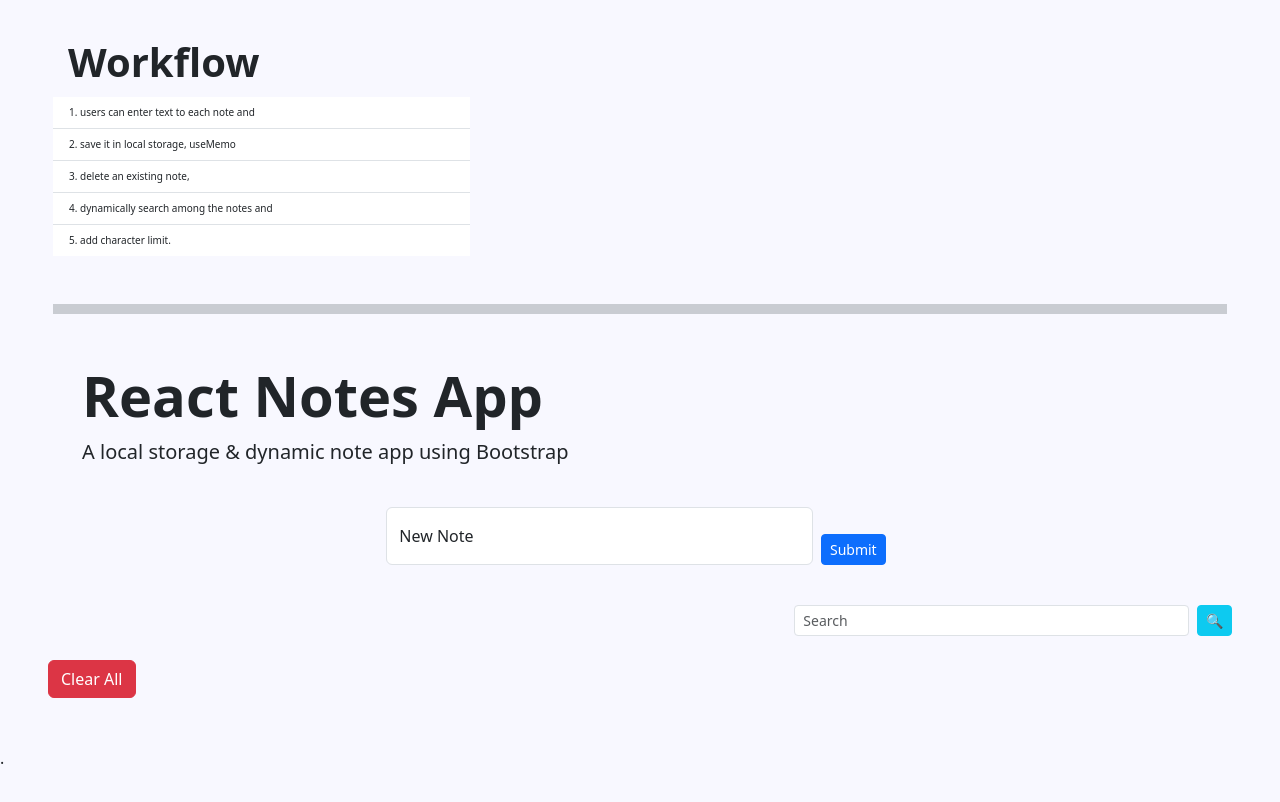
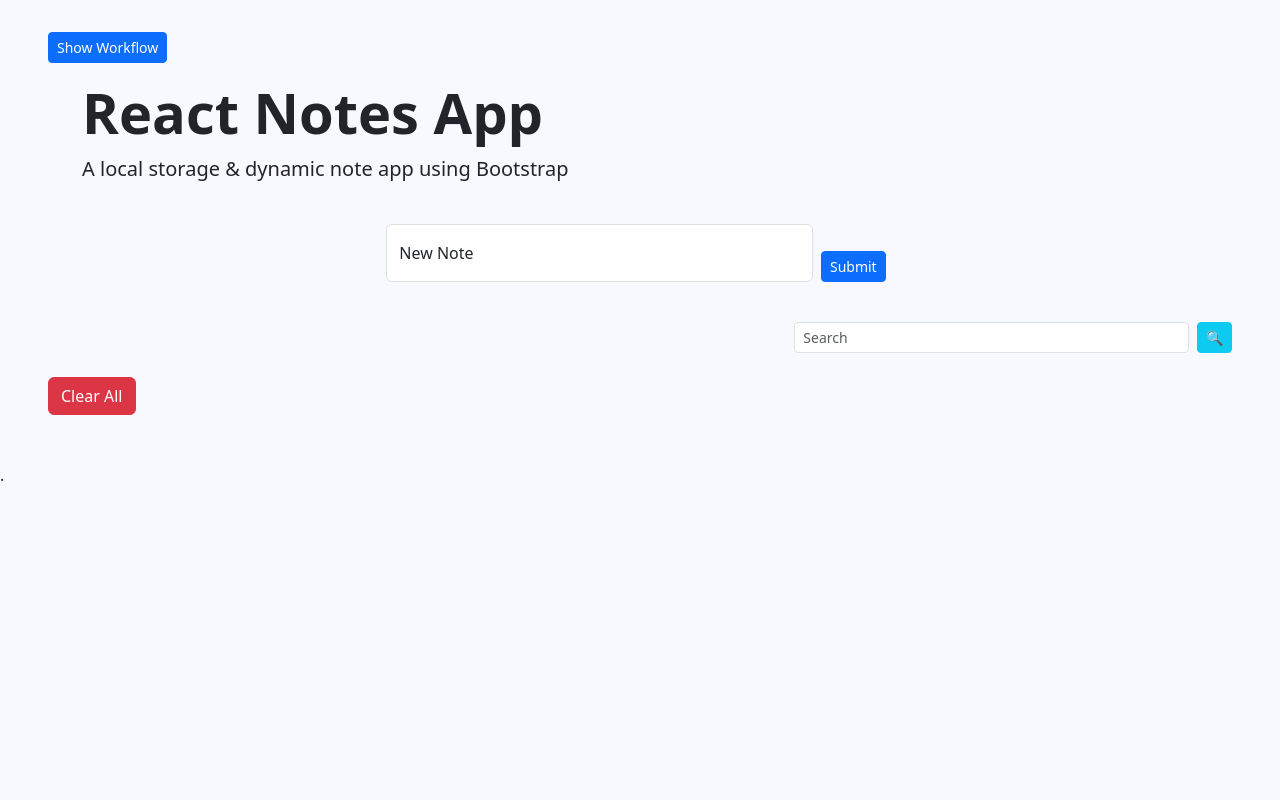
Before and after one commit to solahidris/Project17_T2_ReactNotesApp, a React (Create React App) app: page / in a window 1280 px wide. Shown: the top 802 px of the page. Built offline with nearby package versions, Linux system fonts and the light colour scheme; the HTML template or start-up script is replaced by a standard one.

Commit message:
added show / hide workflow button

```diff
--- a/src/App.js
+++ b/src/App.js
@@ -71,17 +71,6 @@ function App() {
   const [searchInput, setSearchInput] = useState("");
   const [filteredResults, setFilteredResults] = useState([]);
 
-  // const searchInputHandler = (event) => {
-  //   const searchData = event.target.value;
-  //   setSearchInput(searchData);
-  //   // console.log(searchInput)
-  //   const filteredResults = notesData.filter((item)=>{
-  //     item.toLowerCase().includes(searchData.toLowerCase())
-  //   });
-  //   setFilteredResults(filteredResults);
-  //   console.log(filteredResults, "filteredResults");
-  // };
-
   const searchInputHandler = (event) => {
     const searchData = event.target.value;
     setSearchInput(searchData);
@@ -94,7 +83,10 @@ function App() {
     console.log(filteredResults, "filteredResults");
   };
 
-
+  const [openWorkflow, setOpenWorkflow] = useState(false);
+  const openWorkflowHandler = () => {
+    openWorkflow === false ? setOpenWorkflow(true) : setOpenWorkflow(false)
+  };
 
 
   return (
@@ -102,6 +94,12 @@ function App() {
       <div className="py-3"></div>
 
         {/* Workflow List */}
+      <div class="mx-5 mb-2">
+        <button onClick={openWorkflowHandler} class="btn btn-primary btn-sm ">{openWorkflow === false ? "Show Workflow" : "Hide Workflow"}
+</button>
+      </div>
+      { openWorkflow === true ? (
+        <>
         <div class="d-flex xl-align-items-center flex-column">
           <p class="fs-1 fw-semibold mx-5 my-0" style={{ paddingLeft: '20px' }}>Workflow</p>
           <ol class="list-group list-group-flush list-group-numbered mx-5 pb-5 col-xl-4 col-8" style={{ fontSize: '10px', padding: '5px' }}>
@@ -112,14 +110,16 @@ function App() {
             <li class="list-group-item">add character limit.</li>
           </ol>
         </div>
-
           {/* Placeholder Line */}
         <p class="placeholder-glow d-flex justify-content-center">
           <span class="placeholder placeholder-xs col-11 bg-secondary"></span>
         </p>
+        </>)
+      : (<></>)
+      }
 
         {/* App Header */}
-      <div class="jumbotron jumbotron-fluid mx-5 mt-5">
+      <div class="jumbotron jumbotron-fluid mx-5 mt-3">
         <div class="container">
           <h1 class="display-4 fw-semibold">React Notes App</h1>
           <p class="lead">A local storage & dynamic note app using Bootstrap</p>
```
Lines whose indentation alone changed are shown as unchanged.
